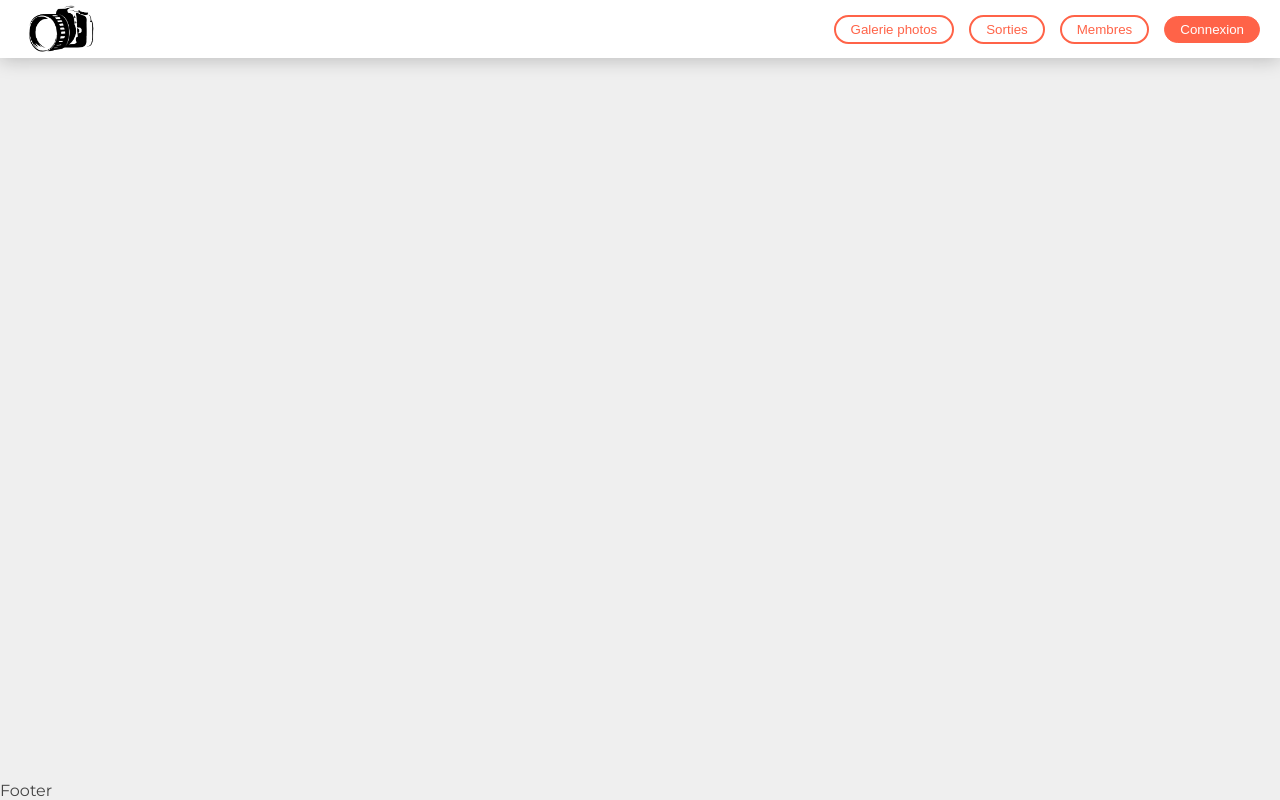
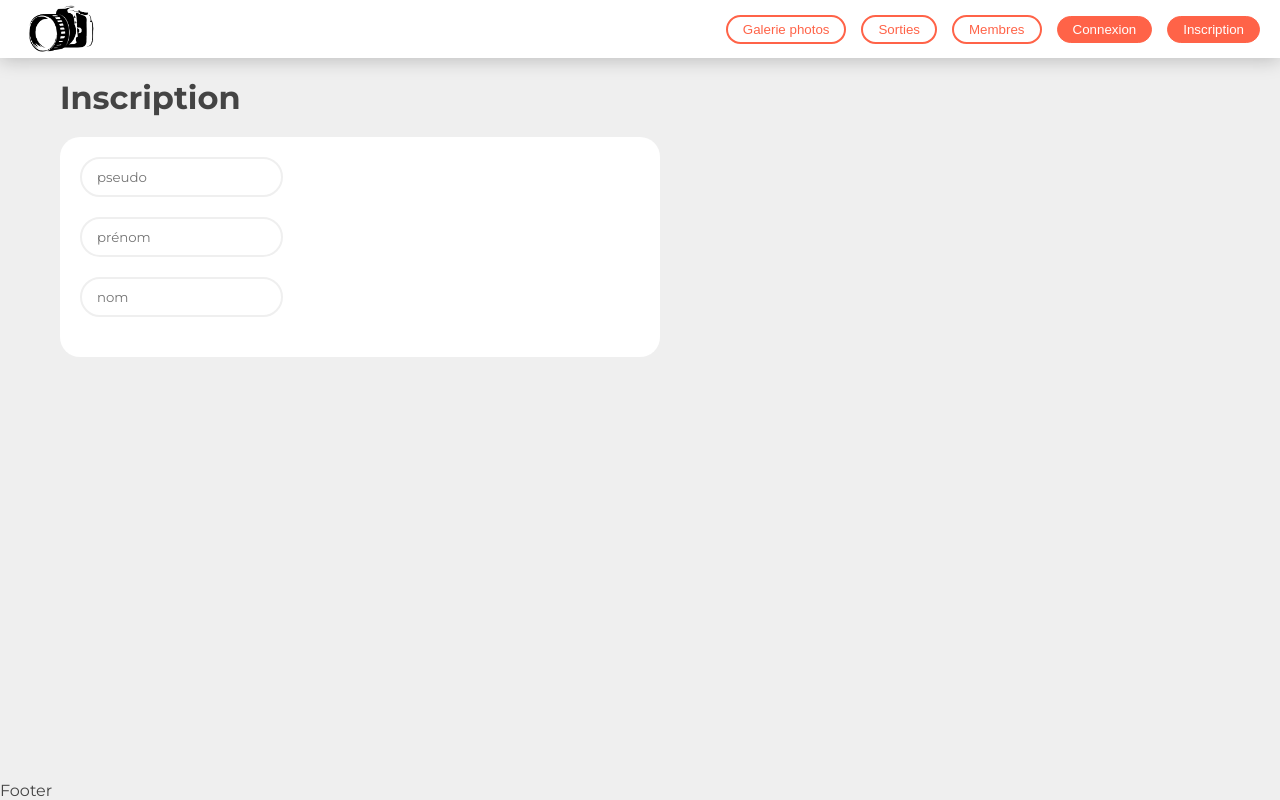
Before and after one commit to lemarak/photosite-front-ts, a React (Create React App) app: page /signup in a window 1280 px wide. Built offline with nearby package versions, Linux system fonts and the light colour scheme; no server answers.

Commit message:
begin signup form with react-hook-form

```diff
--- a/src/App.tsx
+++ b/src/App.tsx
@@ -9,6 +9,7 @@ import Login from "./pages/Login/Login";
 import "./conf/axios-conf";
 import Outings from "./pages/Outings/Outings";
 import Users from "./pages/Users/Users";
+import Signup from "./pages/Signup/Signup";
 
 function App() {
   return (
@@ -21,6 +22,7 @@ function App() {
           <Route path="outings" element={<Outings />} />
           <Route path="users" element={<Users />} />
           <Route path="login" element={<Login />} />
+          <Route path="signup" element={<Signup />} />
         </Routes>
       </div>
       <Footer />
--- a/src/components/Header/Header.tsx
+++ b/src/components/Header/Header.tsx
@@ -35,7 +35,10 @@ function Header(props: IHeaderProps) {
           </button>
         </Link>
         <Link to="/login">
-          <button className="btn btn-primary">Connexion</button>
+          <button className="mr-15 btn btn-primary">Connexion</button>
+        </Link>
+        <Link to="/signup">
+          <button className="btn btn-primary">Inscription</button>
         </Link>
       </ul>
       <FontAwesomeIcon
--- a/src/pages/Signup/Signup.tsx
+++ b/src/pages/Signup/Signup.tsx
@@ -1,3 +1,4 @@
+import FormSignup from "./components/FormSignup";
 import styles from "./Signup.module.scss";
 
 export interface ISignupProps {}
@@ -5,7 +6,8 @@ export interface ISignupProps {}
 function Signup(props: ISignupProps) {
   return (
     <div>
-      <h1>Inscription</h1>
+      <h1 className="mb-20">Inscription</h1>
+      <FormSignup />
     </div>
   );
 }
--- /dev/null
+++ b/src/pages/Signup/components/FormSignup.module.scss
@@ -0,0 +1,4 @@
+.signupForm {
+  width: 100%;
+  max-width: 600px;
+}
--- /dev/null
+++ b/src/pages/Signup/components/FormSignup.tsx
@@ -0,0 +1,43 @@
+import { SubmitHandler, useForm } from "react-hook-form";
+import styles from "./FormSignup.module.scss";
+
+export interface IFormSignupProps {}
+interface IFormInputs {
+  username: string;
+  firstname: string;
+  lastname: string;
+}
+
+function FormSignup(props: IFormSignupProps) {
+  const { register, handleSubmit } = useForm<IFormInputs>();
+  const onSubmit: SubmitHandler<IFormInputs> = (data, e) =>
+    console.log(data, e);
+  //   const onError = (errors, e) => console.log(errors, e);
+
+  return (
+    <form
+      className={`d-flex flex-column card p-20 ${styles.signupForm}`}
+      onSubmit={handleSubmit(onSubmit)}
+    >
+      <div className="form-group">
+        <input
+          {...register("username")}
+          className="mb-20"
+          placeholder="pseudo"
+        />
+      </div>
+      <div className="form-group">
+        <input
+          {...register("firstname")}
+          className="mb-20"
+          placeholder="prénom"
+        />
+      </div>
+      <div className="form-group">
+        <input {...register("lastname")} className="mb-20" placeholder="nom" />
+      </div>
+    </form>
+  );
+}
+
+export default FormSignup;
```
Also changed, not shown: package.json (+6 -1 lines), 1 other file (tests, documents, lock files or other folders).
